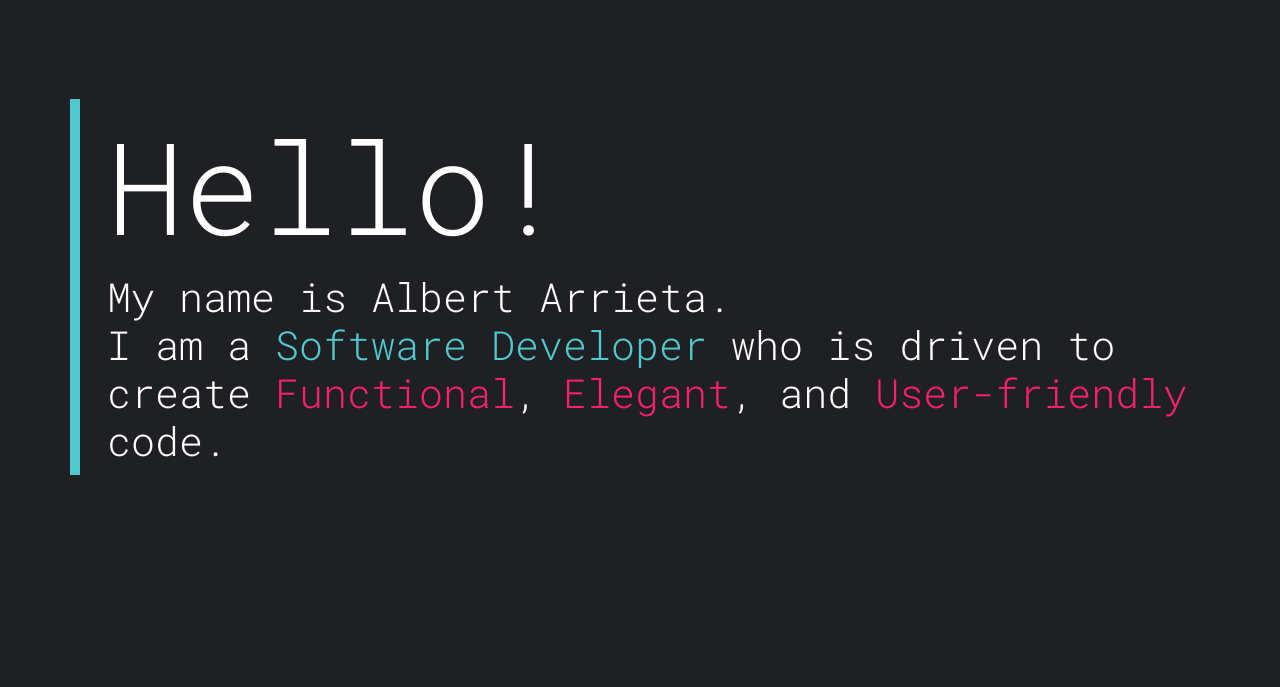
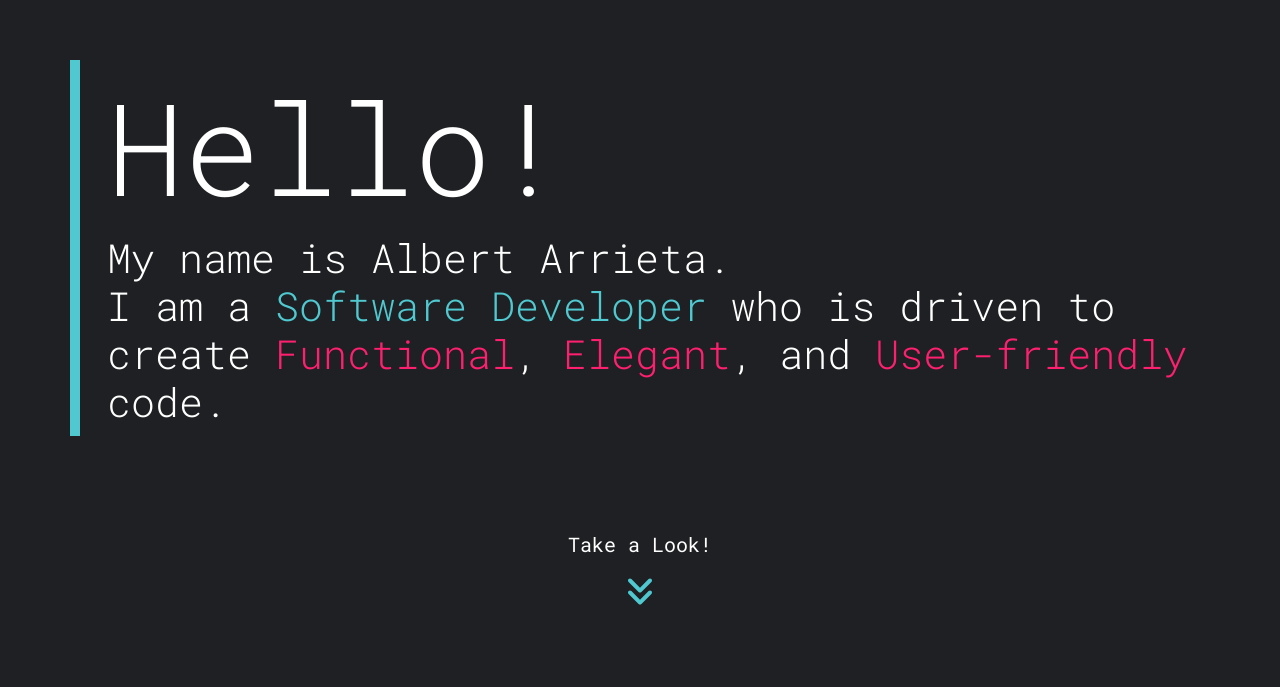
Before and after one commit to AlbertAnthonyArrieta/ReactPortfolio, a React (Create React App) app: page / in a window 1280 px wide. Shown: the part 113-800 px from the top of the page. Built offline with nearby package versions, Linux system fonts and the light colour scheme.

Commit message:
scroll queue and animation

```diff
--- a/package.json
+++ b/package.json
@@ -3,6 +3,9 @@
   "version": "0.1.0",
   "private": true,
   "dependencies": {
+    "@fortawesome/fontawesome-svg-core": "^6.4.0",
+    "@fortawesome/free-solid-svg-icons": "^6.4.0",
+    "@fortawesome/react-fontawesome": "^0.2.0",
     "@testing-library/jest-dom": "^5.16.5",
     "@testing-library/react": "^13.4.0",
     "@testing-library/user-event": "^13.5.0",
--- a/src/App.css
+++ b/src/App.css
@@ -1,6 +1,7 @@
 @import "css/main.css";
 @import "css/heroSection.css";
 @import "css/navbar.css";
+@import "css/animations.css";
 
 /* Colour Palette
 Black - #1E2023
--- a/src/App.js
+++ b/src/App.js
@@ -1,9 +1,7 @@
-import logo from './logo.svg';
 import './App.css';
 import HeroSection from "./components/HeroSection";
 import Navigation from './components/Navigation';
 import PageContent from './components/PageContent';
-import Button from 'react-bootstrap/Button'
 import 'bootstrap/dist/css/bootstrap.min.css'
 
 function App() {
--- a/src/components/HeroSection.js
+++ b/src/components/HeroSection.js
@@ -1,10 +1,13 @@
 import Container from 'react-bootstrap/Container';
+import { FontAwesomeIcon } from '@fortawesome/react-fontawesome'
+import { faAngleDoubleDown } from '@fortawesome/free-solid-svg-icons';
+
 export const HeroSection = () => {
 
 	return (
 		<div id="section--hero">
-			{/* <canvas id="particleArt"></canvas>
-            <script src="./scripts/particles.js"></script> */}
+			<div id="section--hero__main">
+				<div id="section--hero__main">
 					<Container id='section--hero__text'>
 						<h1 className='text--big'>Hello!</h1>
 						<h1>
@@ -20,10 +23,18 @@ export const HeroSection = () => {
 							and
 							<span className='color--pink'> User-friendly </span>
 							code.
-
 						</h1>
 					</Container>
 				</div>
+
+			</div>
+			<div id='container--scroller'>
+				<p className='color--white'>Take a Look!</p>
+				<FontAwesomeIcon className='color--cyan' icon={faAngleDoubleDown} size="2xl" />
+			</div>
+		</div>
+
+
 	)
 }
 export default HeroSection
--- /dev/null
+++ b/src/css/animations.css
@@ -0,0 +1,5 @@
+@keyframes bounce {
+    0% { transform: translateY(0); }
+    50% { transform: translateY(25px); }
+    100% {  transform: translateY(0); }
+    }
--- a/src/css/heroSection.css
+++ b/src/css/heroSection.css
@@ -1,18 +1,21 @@
-/* #particleArt{
-    position: absolute;
-    background: #1E2023;
-    vertical-align: bottom;
-    width: 99vw;
-  } */
-
+@import "../css/animations.css";
 #section--hero {
-  background-color: #1E2023;;
-  color: #FEFFFE;
-  background-position: center center;
   height: 100vh;
+  background-color: #1E2023;
   display: flex;
   justify-content: center;
   align-items: center;
+  flex-direction: column;
+}
+
+#section--hero__main {
+  height: 70vh;
+  color: #FEFFFE;
+  background-position: center center;
+  display: flex;
+  justify-content: center;
+  align-items: center;
+  flex-direction: column;
 }
 
 #section--hero__text {
@@ -25,3 +28,15 @@
   padding-left: 15px;
   font-weight: 300;
 }
+
+#container--scroller {
+  text-align: center;
+  display: flex;
+  justify-content: center;
+  align-items: center;
+  flex-direction: column;
+  color: #FEFFFE;
+  animation-name: bounce;
+  animation-duration: 3s;
+  animation-iteration-count: infinite;
+}
```
Also changed, not shown: 1 other file (tests, documents, lock files or other folders). Lines whose indentation alone changed are shown as unchanged.
